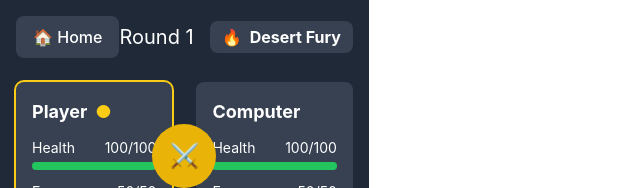
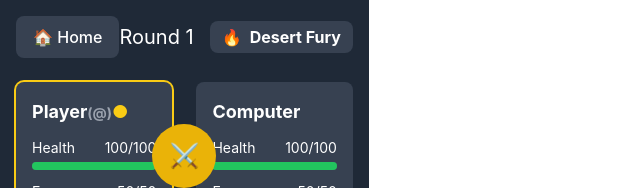
Before and after one commit to jmgomezl/kingdom-in-dispute, a React (Vite) app: page / in a window 1280 px wide. Both pictures are taken after a click on the button 463 px from the left and 433 px from the top of the page. Shown: the top 188 px of the page, without its empty margins (0-640 px from the left). Built offline with nearby package versions, Linux system fonts and the light colour scheme.

Commit message:
player username

```diff
--- a/src/App.jsx
+++ b/src/App.jsx
@@ -8,9 +8,9 @@ const WORLDS = [
   { id: 'africa', name: 'Africa', color: 'bg-yellow-500', icon: '🦁', power: { name: 'Desert Fury', description: 'Critical hits deal 2x damage instead of 1.5x', icon: '🔥' }}
 ];
 
-const getInitialPlayerState = () => [
+const getInitialPlayerState = (username = 'Player') => [
   {
-    name: "Player",
+    name: username,
     faction: "House Saksa",
     avatar: "Black Fox",
     health: 100,
@@ -27,10 +27,10 @@ const getInitialPlayerState = () => [
   }
 ];
 
-export default function BattleGame() {
+export default function BattleGame({ telegramUsername }) {
   const [gameState, setGameState] = useState('worldSelection');
   const [selectedWorld, setSelectedWorld] = useState(null);
-  const [players, setPlayers] = useState(getInitialPlayerState());
+  const [players, setPlayers] = useState(() => getInitialPlayerState(telegramUsername));
   const [currentTurn, setCurrentTurn] = useState(0);
   const [combatLog, setCombatLog] = useState([]);
   const [winner, setWinner] = useState(null);
@@ -38,7 +38,7 @@ export default function BattleGame() {
   const [powerActivations, setPowerActivations] = useState({ player1: 0, player2: 0 });
 
   const resetGame = () => {
-    setPlayers(getInitialPlayerState());
+    setPlayers(getInitialPlayerState(telegramUsername));
     setCurrentTurn(0);
     setCombatLog([]);
     setWinner(null);
@@ -198,8 +198,9 @@ export default function BattleGame() {
             >
               <div className="flex justify-between items-center mb-3">
                 <h2 className="font-bold text-lg">
-                  {player.name}
-                  {index === currentTurn && <span className="ml-2 text-yellow-400">●</span>}
+                {player.name}
+                {index === 0 && <span className="text-sm text-gray-400">(@{telegramUsername})</span>}
+                {index === currentTurn && <span className="text-yellow-400">●</span>}
                 </h2>
               </div>
 
```
Also changed, not shown: 1 other file (tests, documents, lock files or other folders).
